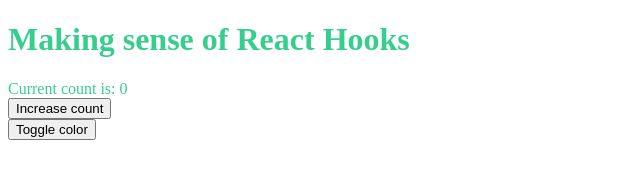
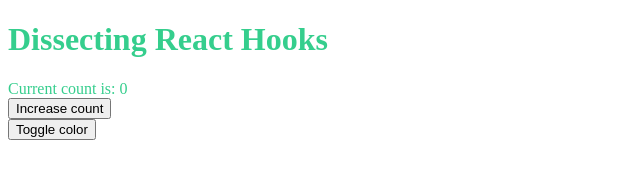
Before and after one commit to gisderdube/dissecting-react-hooks, a React app: page / in a window 1280 px wide. Shown: the whole page, without its empty margins (0-640 px from the left). Built offline with nearby package versions, Linux system fonts and the light colour scheme.

Commit message:
change name

```diff
--- a/src/Application.js
+++ b/src/Application.js
@@ -16,7 +16,7 @@
 
     return (
         <div>
-            <h1 style={{ color }}>Making sense of React Hooks</h1>
+            <h1 style={{ color }}>Dissecting React Hooks</h1>
             <Counter />
             <button onClick={toggleColor}>Toggle color</button>
         </div>
--- a/src/index.html
+++ b/src/index.html
@@ -4,7 +4,7 @@
         <meta charset="UTF-8" />
         <meta name="viewport" content="width=device-width, initial-scale=1.0" />
         <meta http-equiv="X-UA-Compatible" content="ie=edge" />
-        <title>Making sense of React Hooks</title>
+        <title>Dissecting React Hooks</title>
     </head>
 
     <body>
```
